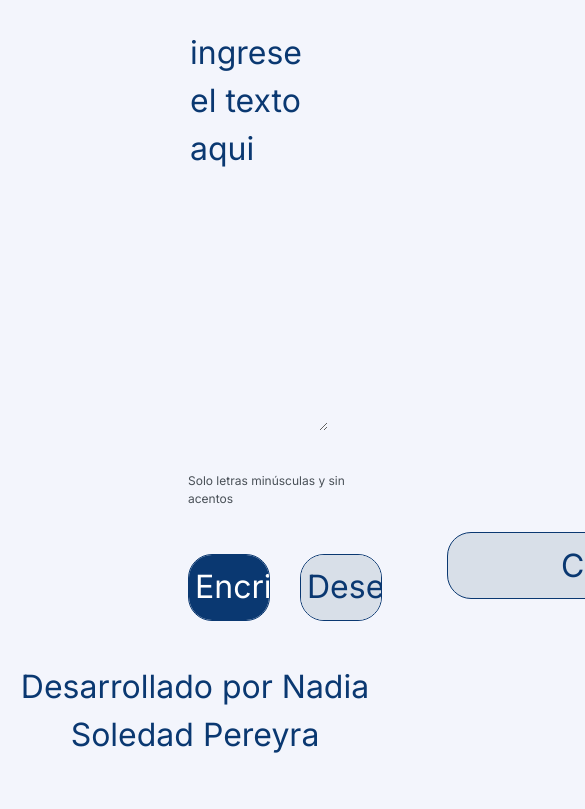
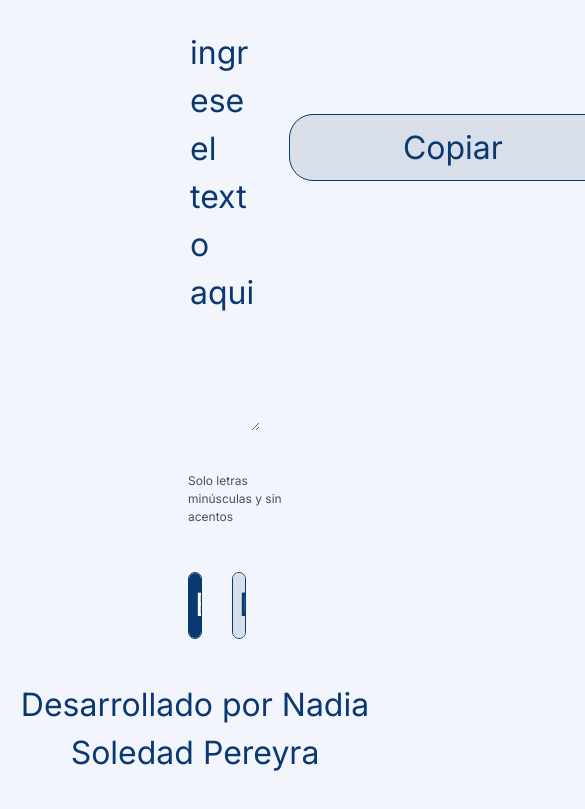
Before and after one commit to NaSP32/Encriptador-DesencriptadorDeTexto, a plain HTML site: page index.html in a window 390 px wide. Shown: the part 59-868 px from the top of the page, 585 px wide, since content can reach past the window. Drawn offline with Linux system fonts and the light colour scheme.

Commit message:
Agregando responsividad al boton copiar

```diff
--- a/index.html
+++ b/index.html
@@ -26,7 +26,7 @@
 
         </section>
 
-        <section>
+        <section class="mensajeImagen">
             <textarea class="mensaje" cols="30" rows="12"></textarea>
             <div>
                 <button class="copiar" onclick="copiar()">Copiar</button>
--- a/style.css
+++ b/style.css
@@ -25,6 +25,9 @@ main{
 .encriptaryDesencriptar{
     width: 200%;
 
+}
+.mensajeImagen{
+    width: 200%;
 }
 
 .text-area{
@@ -70,6 +73,8 @@ main{
 .botones{
     display: flex;
     margin-top: 18px;
+    width: 60%;
+    height: 80%;
 
 }
 
@@ -104,8 +109,9 @@ main{
     color: #0A3871;
     cursor: pointer;
     height: 67px;
-    margin-left: 65px;
-    margin-top: 535px;
+    margin-left: 1%;
+    margin-top: 30%;
+    /*margin-top: 535px;*/
     margin-bottom: 200px;
     margin-right: 50px;
     position: absolute;
```
